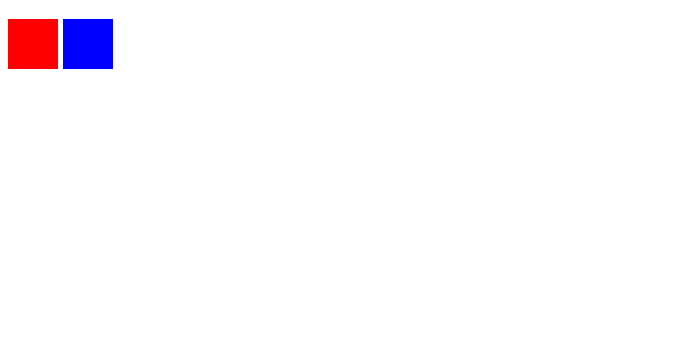
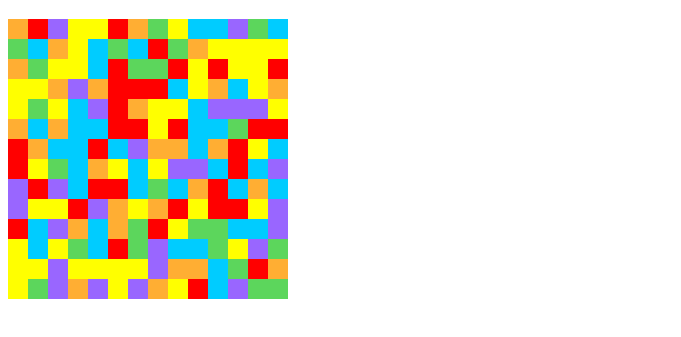
Before and after one commit to asr21/FloodIt, a plain HTML site: page index.html in a window 1280 px wide. Shown: the part 61-398 px from the top of the page, without its empty margins (0-681 px from the left). Drawn offline with nearby package versions, Linux system fonts and the light colour scheme.

Commit message:
made the grid

```diff
--- a/index.html
+++ b/index.html
@@ -2,12 +2,10 @@
 <html>
 <head>
 <title>Flood It</title>
-
-
 </head>
 <body>
 <h1>Flood IT made in HTML CSS and Javascript</h1>
-<canvas id="example" width=250 height=300>
+<canvas id="example" width=280 height=280>
 </canvas><br>
 <script src="http://code.jquery.com/jquery-1.11.0.min.js"></script>
 <script type="text/javascript">
@@ -22,22 +20,65 @@ function findPos(obj) {
   }
   return undefined;
 }
-
 function rgbToHex(r, g, b) {
   if (r > 255 || g > 255 || b > 255)
       throw "Invalid color component";
   return ((r << 16) | (g << 8) | b).toString(16);
 }
-
-
 // set up some squares
 var example = document.getElementById('example');
 var context = example.getContext('2d');
-context.fillStyle = "rgb(255,0,0)";
-context.fillRect(0, 0, 50, 50);
-context.fillStyle = "rgb(0,0,255)";
-context.fillRect(55, 0, 50, 50);
-
+//context.fillStyle = "rgb(255,0,0)";
+//context.fillRect(0, 0, 50, 50);
+//context.fillStyle = "rgb(0,0,255)";
+//context.fillRect(50, 0, 50, 50);
+var arr = new Array(14);
+for (var i = 0; i < 14; i++)
+{
+  arr[i] = new Array(14);
+}
+  for(var i=0;i<14;i++)
+  {
+    for(var j=0;j<14;j++)
+    {
+      arr[i][j] = Math.floor(Math.random()*6);
+      console.log(arr[i][j]);
+    }
+  }
+  var xpos=0,ypos=0;
+  for(var i=0;i<14;i++)
+  {
+    xpos=0;
+    for(var j=0;j<14;j++)
+    {
+      if(arr[i][j]==0)
+      {
+        context.fillStyle = "rgb(255,0,0)";
+      }
+      else if(arr[i][j]==1)
+      {
+        context.fillStyle = "rgb(92, 214, 92)";
+      }
+      else if(arr[i][j]==2)
+      {
+        context.fillStyle = "rgb(0, 204, 255)";
+      }
+      else if(arr[i][j]==3)
+      {
+        context.fillStyle="rgb(255, 174, 51)";
+      }
+      else if(arr[i][j]==4)
+      {
+        context.fillStyle="rgb(255, 255, 0)";
+      }
+      else {
+        context.fillStyle="rgb(153, 102, 255)";
+      }
+      context.fillRect(xpos,ypos, 20, 20);
+      xpos+=20;
+    }
+    ypos+=20;
+  }
 $('#example').mousemove(function(e) {
   var pos = findPos(this);
   var x = e.pageX - pos.x;
```
